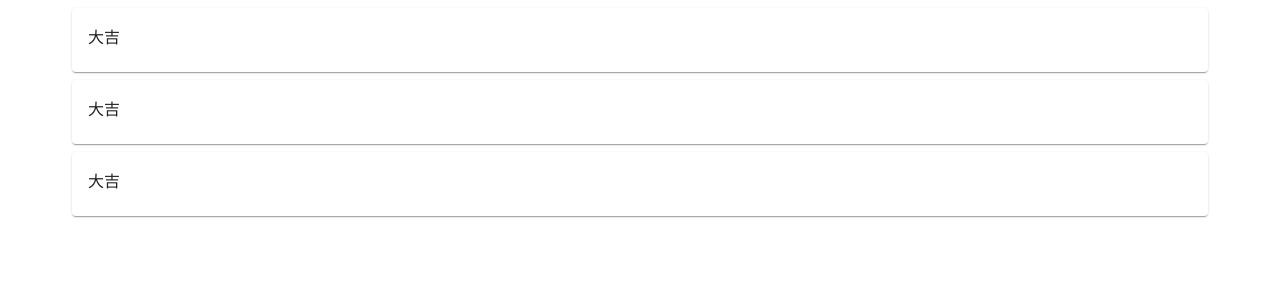
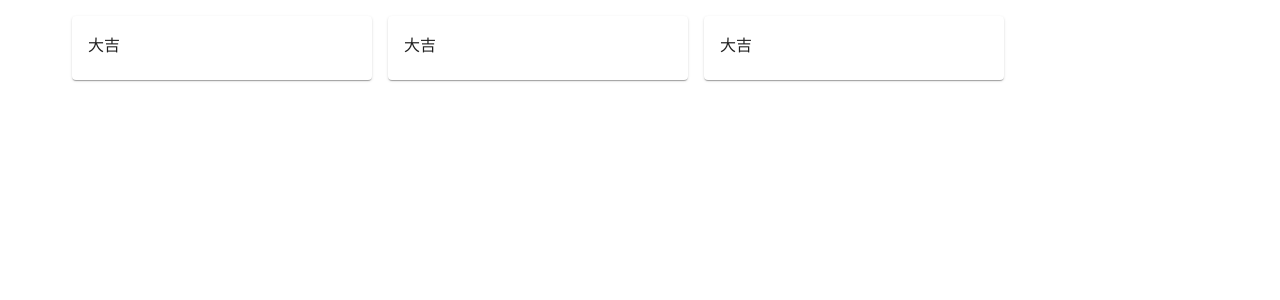
Before and after one commit to skazm/react-try-your-luck, a React (Create React App) app: page / in a window 1280 px wide. Shown: the top 300 px of the page. Built offline with nearby package versions, Linux system fonts and the light colour scheme.

Commit message:
幅を決めて折り返す

```diff
--- a/src/App.tsx
+++ b/src/App.tsx
@@ -4,27 +4,29 @@ import React from 'react';
 function App() {
   return (
     <Container>
-      <Box m={1}>
+      <Box sx={{ display: 'flex', flexWrap: 'wrap' }}>
+        <Box m={1} width="300px">
           <Card>
             <CardContent>
               大吉
             </CardContent>
           </Card>
         </Box>
-      <Box m={1}>
+        <Box m={1} width="300px">
           <Card>
             <CardContent>
               大吉
             </CardContent>
           </Card>
         </Box>
-      <Box m={1}>
+        <Box m={1} width="300px">
           <Card>
             <CardContent>
               大吉
             </CardContent>
           </Card>
         </Box>
+      </Box>
     </Container>
   );
 }
```
Lines whose indentation alone changed are shown as unchanged.
